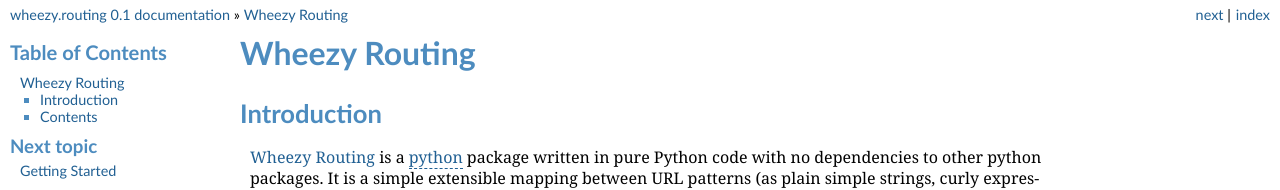
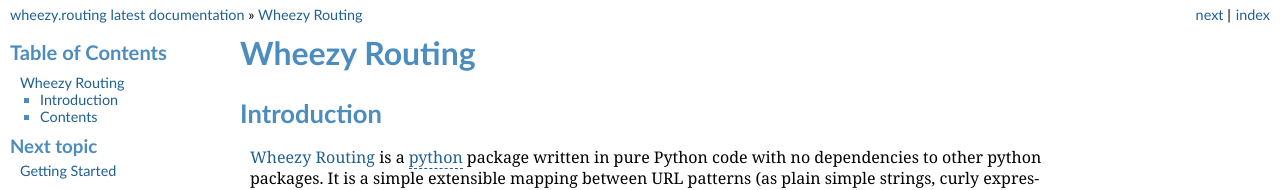
Before and after one commit to akornatskyy/wheezy.routing, a Sphinx documentation site: the page built from doc/index.rst, in a window 1280 px wide. Shown: the top 190 px of the page. Built offline with Sphinx 7.4.7, drawn with Linux system fonts in a browser that asks for light colours.

Commit message:
Minor cleanup.

```diff
--- a/doc/conf.py
+++ b/doc/conf.py
@@ -49,17 +49,17 @@
 master_doc = 'index'
 
 # General information about the project.
-project = u'wheezy.routing'
-copyright = u'2011, Andriy Kornatskyy'
+project = 'wheezy.routing'
+copyright = '2011, Andriy Kornatskyy'
 
 # The version info for the project you're documenting, acts as replacement for
 # |version| and |release|, also used in various other places throughout the
 # built documents.
 #
 # The short X.Y version.
-version = '0.1'
+version = 'latest'
 # The full version, including alpha/beta/rc tags.
-release = '0.1'
+release = 'latest'
 
 # The language for content autogenerated by Sphinx. Refer to documentation
 # for a list of supported languages.
@@ -213,8 +213,8 @@
 # (source start file, target name, title, author, documentclass
 # [howto/manual]).
 latex_documents = [
-    ('index', 'wheezy.routing.tex', u'wheezy.routing Documentation',
-     u'Andriy Kornatskyy', 'manual'),
+    ('index', 'wheezy.routing.tex', 'wheezy.routing documentation',
+     'Andriy Kornatskyy', 'manual'),
 ]
 
 # The name of an image file (relative to this directory) to place at the top
@@ -246,6 +246,6 @@
 # One entry per manual page. List of tuples
 # (source start file, name, description, authors, manual section).
 man_pages = [
-    ('index', 'wheezy.routing', u'wheezy.routing Documentation',
-     [u'Andriy Kornatskyy'], 1)
+    ('index', 'wheezy.routing', 'wheezy.routing documentation',
+     ['Andriy Kornatskyy'], 1)
 ]
--- a/setup.cfg
+++ b/setup.cfg
@@ -9,5 +9,6 @@
 [upload_docs]
 upload-dir = doc/_build
 
-[pytest]
+[tool:pytest]
 pep8ignore =
+addopts = --disable-pytest-warnings
```
Also changed, not shown: README.md (added, +38 -0 lines), README.rst (deleted, +0 -47 lines), setup.py (+5 -10 lines), .travis.yml (added), 2 other files.
